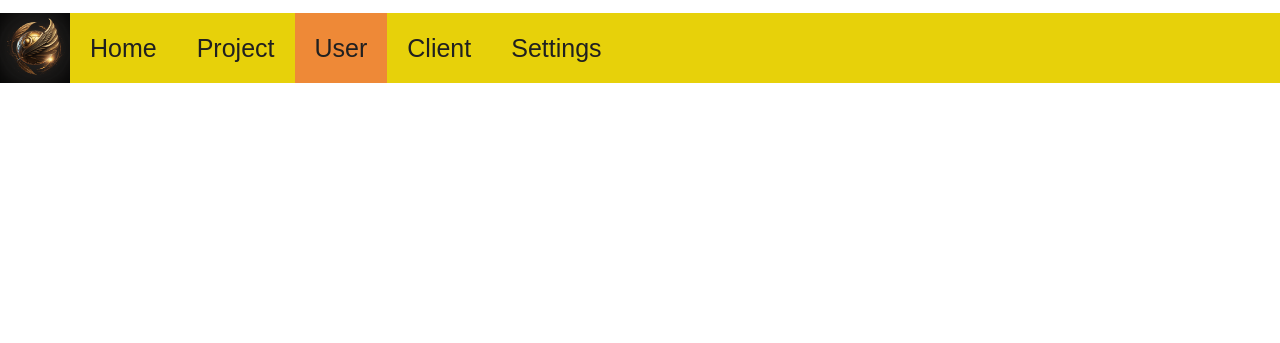
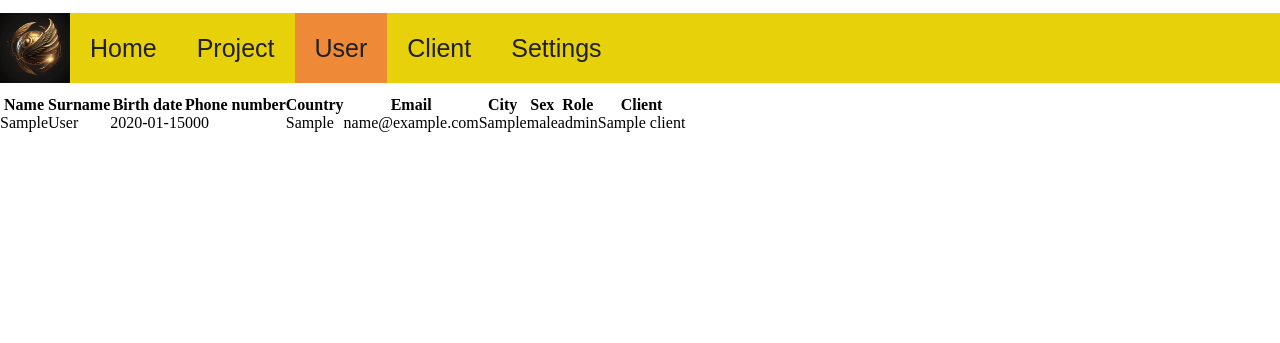
Before and after one commit to adas291/Smauksteliai, a PHP site: page /User/ViewUsers.php in a window 1280 px wide. Shown: the top 343 px of the page. Run offline with PHP 8.4, Linux system fonts and the light colour scheme; data comes from the database, SQL or seed files in the repository; tables that the repository leaves empty hold one stand-in row (values such as "Sample post"); data that the repository does not hold is empty.

Commit message:
all users table in ViewUser.php

```diff
--- a/Website/Includes/NewUserAdd.php
+++ b/Website/Includes/NewUserAdd.php
@@ -19,7 +19,7 @@
 
     else
     {
-        $sql = "INSERT INTO MEMBER (fname, surname, birth_day, phone_number, country, email, city, sex, fk_ROLE_name, fk_CLIENT_id) VALUES ('$fname', '$lname', '$bday', '$pnumber', '$country', '$email', '$city', '$sex', '$role', '$client')";
+    $sql = "INSERT INTO MEMBER (fname, surname, birth_day, phone_number, country, email, city, sex, fk_ROLE_name, fk_CLIENT_id) VALUES ('$fname', '$lname', '$bday', '$pnumber', '$country', '$email', '$city', '$sex', '$role', '$client')";
     }
 
     $conn->query($sql) or die($conn->error);
--- a/Website/User/EditUser.php
+++ b/Website/User/EditUser.php
@@ -1,6 +1,7 @@
 <!DOCTYPE html>
 <html lang="en">
 	<head>
+		<?php include_once '../Includes/Connect.php'; ?>
 		<meta charset="UTF-8" />
 		<meta http-equiv="X-UA-Compatible" content="IE=edge" />
 		<meta name="viewport" content="width=device-width, initial-scale=1.0" />
--- a/Website/User/ViewUsers.php
+++ b/Website/User/ViewUsers.php
@@ -1,6 +1,7 @@
 <!DOCTYPE html>
 <html lang="en">
 	<head>
+        <?php include_once '../Includes/Connect.php'; ?>
 		<meta charset="UTF-8" />
 		<meta http-equiv="X-UA-Compatible" content="IE=edge" />
 		<meta name="viewport" content="width=device-width, initial-scale=1.0" />
@@ -19,5 +20,36 @@
             </ul>
         </nav>
         </nav>
+
+        <?php
+            $result = $conn->query("SELECT fname, surname, birth_day, phone_number, country, email, city, sex, fk_ROLE_name, fk_CLIENT_id FROM MEMBER");
+
+            echo "<table>";
+                echo "<tr><th>Name</th><th>Surname</th><th>Birth date</th><th>Phone number</th><th>Country</th><th>Email</th><th>City</th><th>Sex</th><th>Role</th><th>Client</th></tr>";
+                while ($row = mysqli_fetch_assoc($result)) {
+                    $sex_ID = $row["sex"];
+                    $sex_result = $conn->query("SELECT name FROM SEX WHERE id_SEX='$sex_ID'");
+                    $sex = $sex_result->fetch_assoc();
+
+                    $client_ID = $row["fk_CLIENT_id"];
+
+                    if ($client_ID)
+                    {
+                        $client_result = $conn->query("SELECT name FROM CLIENT WHERE id='$client_ID'");
+                        $client = $client_result->fetch_assoc();
+
+                        echo "<tr><td>".$row["fname"]."</td><td>".$row["surname"]."</td><td>".$row["birth_day"]."</td><td>".$row["phone_number"]."</td><td>".$row["country"]."</td><td>".$row["email"]."</td><td>"
+                              .$row["city"]."</td><td>".$sex["name"]."</td><td>".$row["fk_ROLE_name"]."</td><td>".$client["name"]."</td></tr>";
+                    }
+
+                    else
+                    {
+                        echo "<tr><td>".$row["fname"]."</td><td>".$row["surname"]."</td><td>".$row["birth_day"]."</td><td>".$row["phone_number"]."</td><td>".$row["country"]."</td><td>".$row["email"]."</td><td>"
+                              .$row["city"]."</td><td>".$sex["name"]."</td><td>".$row["fk_ROLE_name"]."</td><td></td></tr>";
+                    }
+
+                }
+            echo "</table>";
+        ?>
     </body>
 </html>
```
